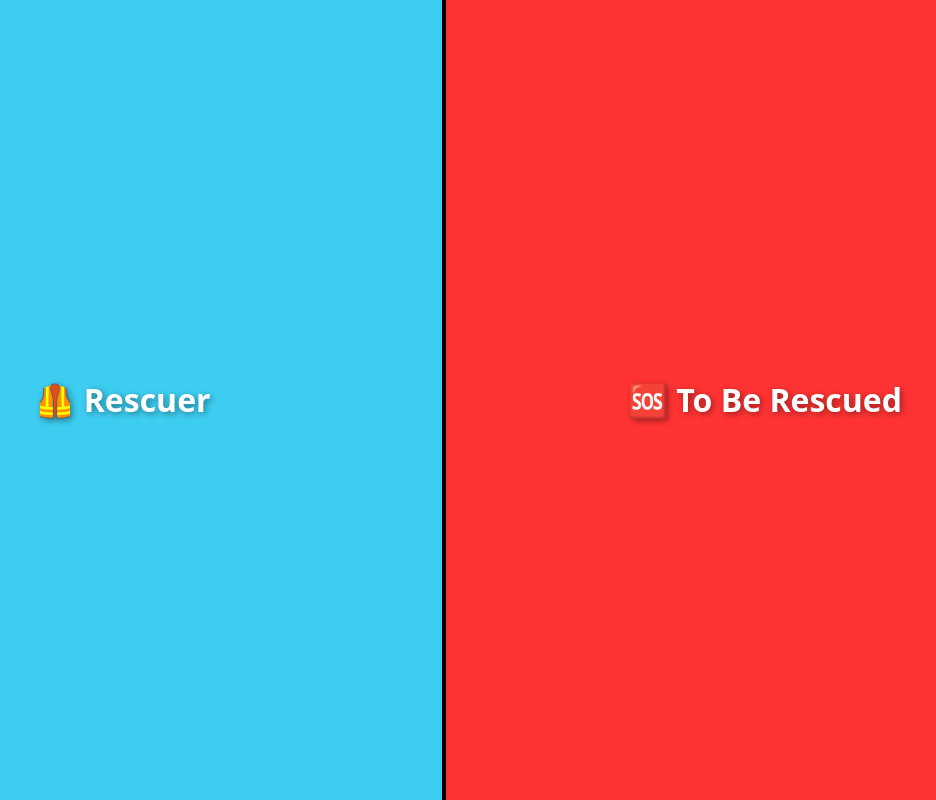
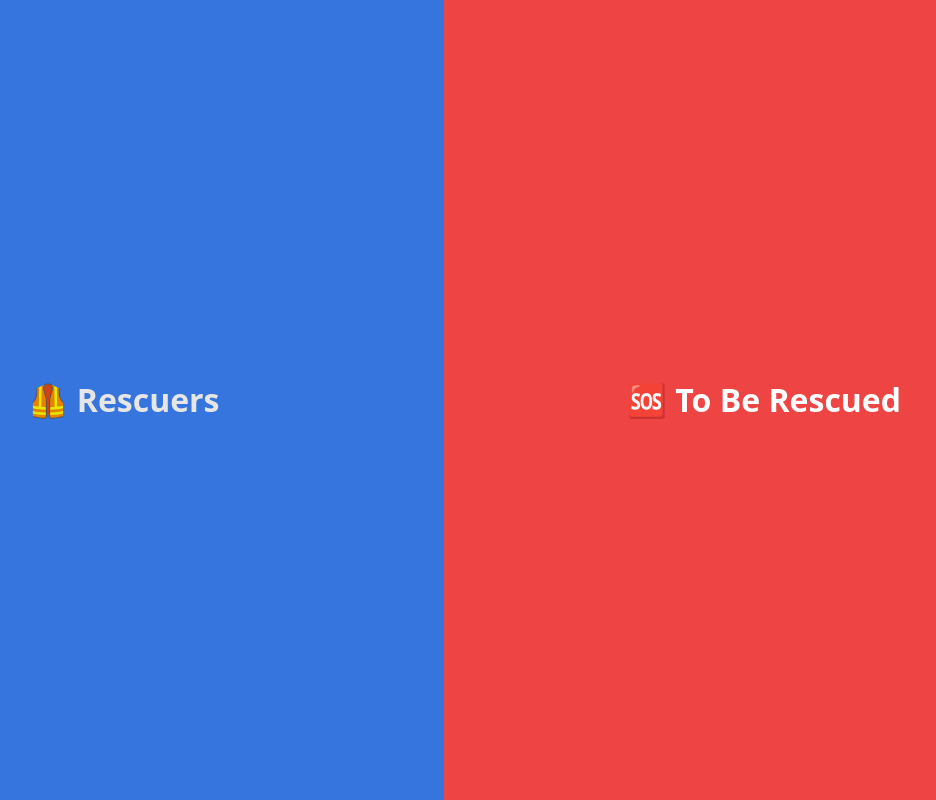
Before and after one commit to partvat/devjams_disaster_management, a Flask app: page / in a window 1280 px wide. Shown: the whole page, without its empty margins (196-1132 px from the left). Run offline with Flask 3, Linux system fonts and the light colour scheme.

Commit message:
rescuer's part

```diff
--- a/templates/landing.html
+++ b/templates/landing.html
@@ -6,50 +6,45 @@
   <meta name="viewport" content="width=device-width, initial-scale=1.0">
   <link href="https://cdn.jsdelivr.net/npm/tailwindcss@2.2.19/dist/tailwind.min.css" rel="stylesheet">
   <style>
-    .half {
+    html, body {
+      height: 100%;
+      margin: 0;
+    }
+    .split {
+      height: 100%;
       width: 50%;
-      height: 100vh;
+      position: fixed;
+      top: 0;
+      cursor: pointer;
       display: flex;
+      justify-content: center;
       align-items: center;
-      justify-content: center;
+      color: white;
       font-size: 2rem;
       font-weight: bold;
-      color: white;
-      cursor: pointer;
-      transition: background-color 0.3s ease;
-      text-shadow: 2px 2px 6px rgba(0,0,0,0.4);
+      transition: all 0.3s ease;
     }
-    .rescuer {
-      background-color: #00B4D8;
+    .split-left {
+      left: 0;
+      background: #3B82F6; /* Blue for Rescuers */
     }
-    .rescuer:hover {
-      background-color: #3dcdf0;
+    .split-left:hover {
+      filter: brightness(0.9);
     }
-    .rescuer:active {
-      background-color: #a8eaff;
+    .split-right {
+      right: 0;
+      background: #EF4444; /* Red for To Be Rescued */
     }
-    .toRescue {
-      background-color: #FF3333;
-    }
-    .toRescue:hover {
-      background-color: #ff6666;
-    }
-    .toRescue:active {
-      background-color: #ffcccc;
-    }
-    /* Divider */
-    .divider {
-      width: 4px; /* thinner line */
-      background-color: black;
+    .split-right:hover {
+      filter: brightness(0.9);
     }
   </style>
 </head>
-<body class="flex h-screen w-screen overflow-hidden">
-  <div class="half rescuer" onclick="window.location.href='/map?role=rescuers'">
-    🦺 Rescuer
+<body>
+  <div class="split split-left" onclick="window.location.href='/map?role=rescuers'">
+    🦺 Rescuers
   </div>
-  <div class="divider"></div>
-  <div class="half toRescue" onclick="window.location.href='/map?role=toRescue'">
+  <div class="split split-right" onclick="window.location.href='/map?role=toRescue'">
     🆘 To Be Rescued
   </div>
 </body>
```
Also changed, not shown: static/js/rescue.js (+21 -9 lines), templates/map.html (+19 -1 lines), user_locations.json (+22 -10 lines), static/js/map.js (line endings or trailing spaces).
